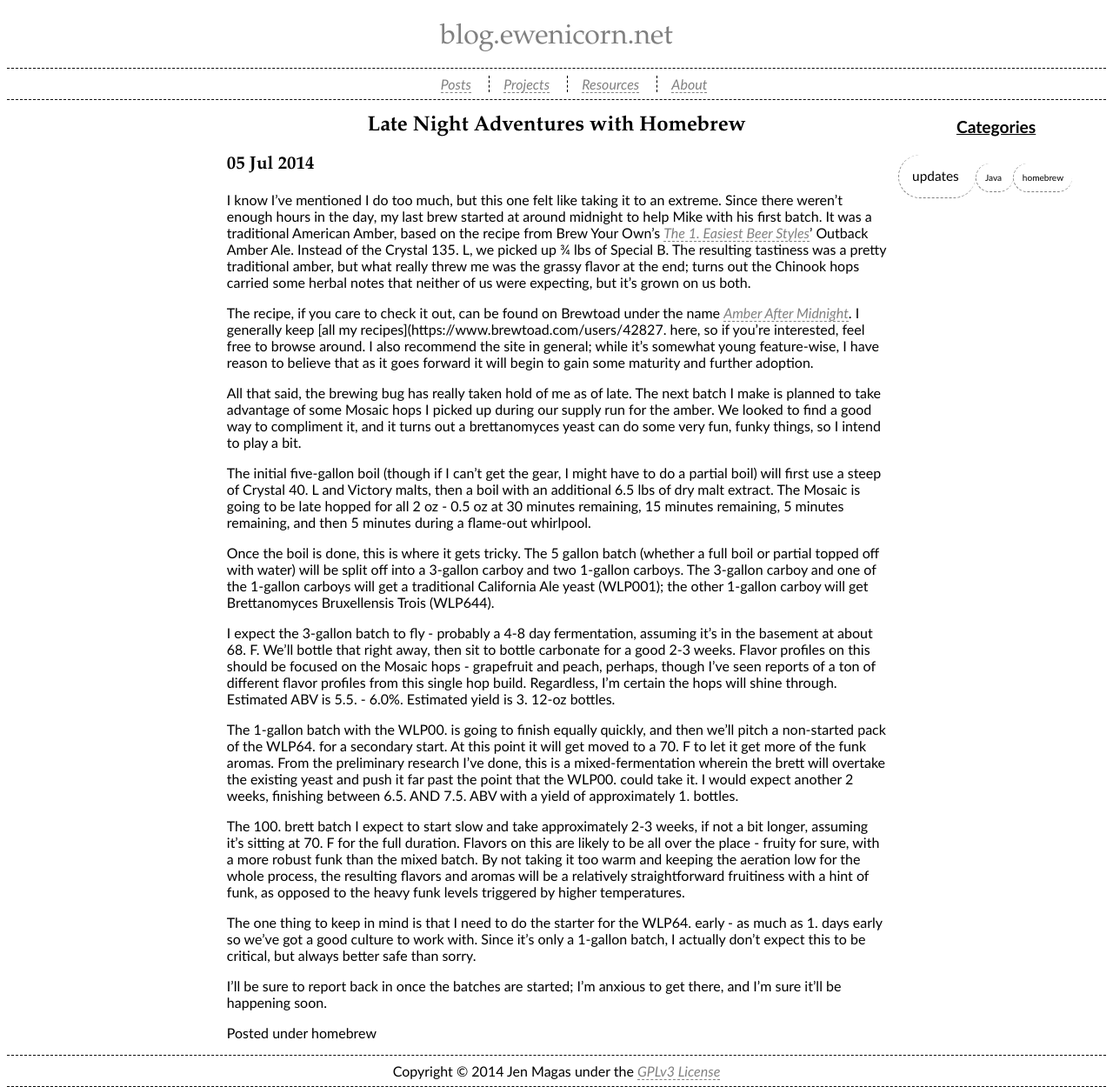
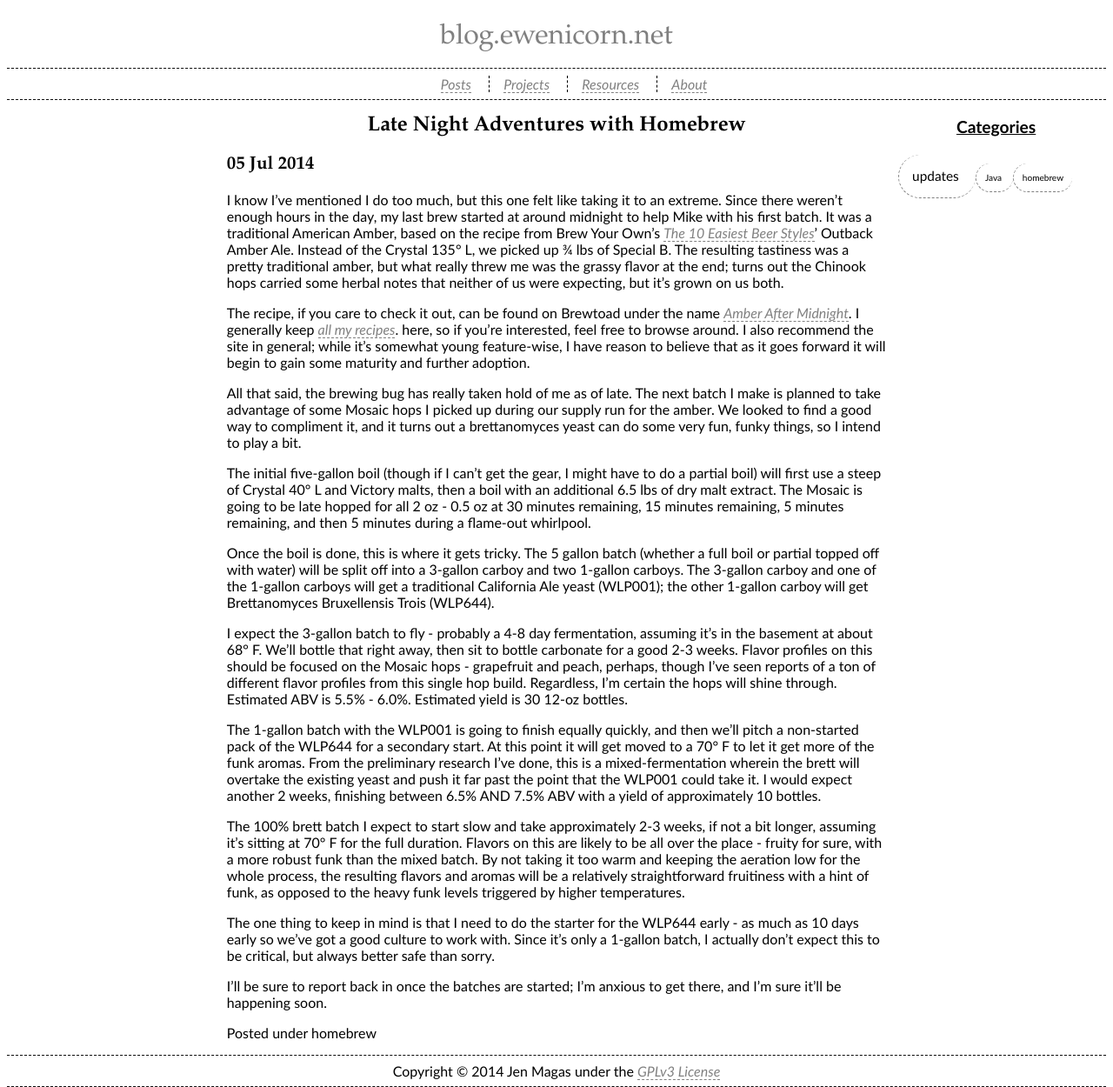
Before and after one commit to chaosmuse/chaosmuse.github.io, a Jekyll site: the page built from _posts/2014-07-05-Late-Night-Adventures-with-Homebrew.md, in a window 1280 px wide. Shown: the whole page at 87% size. Built offline with Jekyll 4.4.1, drawn with Linux system fonts in a browser that asks for light colours.

Commit message:
Fixed broken special characters from editor

```diff
--- a/_posts/2014-07-05-Late-Night-Adventures-with-Homebrew.md
+++ b/_posts/2014-07-05-Late-Night-Adventures-with-Homebrew.md
@@ -4,22 +4,22 @@ title: Late Night Adventures with Homebrew
 categories: [homebrew]
 ---
 
-I know I've mentioned I do too much, but this one felt like taking it to an extreme. Since there weren't enough hours in the day, my last brew started at around midnight to help Mike with his first batch. It was a traditional American Amber, based on the recipe from Brew Your Own's [The 1\. Easiest Beer Styles](http://byo.com/stories/beer-styles/item/1459-the-10-easiest-beer-styles)' Outback Amber Ale. Instead of the Crystal 135\. L, we picked up ¾ lbs of Special B. The resulting tastiness was a pretty traditional amber, but what really threw me was the grassy flavor at the end; turns out the Chinook hops carried some herbal notes that neither of us were expecting, but it's grown on us both.
+I know I've mentioned I do too much, but this one felt like taking it to an extreme. Since there weren't enough hours in the day, my last brew started at around midnight to help Mike with his first batch. It was a traditional American Amber, based on the recipe from Brew Your Own's [The 10 Easiest Beer Styles](http://byo.com/stories/beer-styles/item/1459-the-10-easiest-beer-styles)' Outback Amber Ale. Instead of the Crystal 135&deg; L, we picked up ¾ lbs of Special B. The resulting tastiness was a pretty traditional amber, but what really threw me was the grassy flavor at the end; turns out the Chinook hops carried some herbal notes that neither of us were expecting, but it's grown on us both.
 
-The recipe, if you care to check it out, can be found on Brewtoad under the name [Amber After Midnight](https://www.brewtoad.com/recipes/amber-after-midnight). I generally keep [all my recipes](https://www.brewtoad.com/users/42827\. here, so if you're interested, feel free to browse around. I also recommend the site in general; while it's somewhat young feature-wise, I have reason to believe that as it goes forward it will begin to gain some maturity and further adoption.
+The recipe, if you care to check it out, can be found on Brewtoad under the name [Amber After Midnight](https://www.brewtoad.com/recipes/amber-after-midnight). I generally keep [all my recipes](https://www.brewtoad.com/users/42827). here, so if you're interested, feel free to browse around. I also recommend the site in general; while it's somewhat young feature-wise, I have reason to believe that as it goes forward it will begin to gain some maturity and further adoption.
 
 All that said, the brewing bug has really taken hold of me as of late. The next batch I make is planned to take advantage of some Mosaic hops I picked up during our supply run for the amber. We looked to find a good way to compliment it, and it turns out a brettanomyces yeast can do some very fun, funky things, so I intend to play a bit.
 
-The initial five-gallon boil (though if I can't get the gear, I might have to do a partial boil) will first use a steep of Crystal 40\. L and Victory malts, then a boil with an additional 6.5 lbs of dry malt extract. The Mosaic is going to be late hopped for all 2 oz - 0.5 oz at 30 minutes remaining, 15 minutes remaining, 5 minutes remaining, and then 5 minutes during a flame-out whirlpool.
+The initial five-gallon boil (though if I can't get the gear, I might have to do a partial boil) will first use a steep of Crystal 40&deg; L and Victory malts, then a boil with an additional 6.5 lbs of dry malt extract. The Mosaic is going to be late hopped for all 2 oz - 0.5 oz at 30 minutes remaining, 15 minutes remaining, 5 minutes remaining, and then 5 minutes during a flame-out whirlpool.
 
 Once the boil is done, this is where it gets tricky. The 5 gallon batch (whether a full boil or partial topped off with water) will be split off into a 3-gallon carboy and two 1-gallon carboys. The 3-gallon carboy and one of the 1-gallon carboys will get a traditional California Ale yeast (WLP001); the other 1-gallon carboy will get Brettanomyces Bruxellensis Trois (WLP644).
 
-I expect the 3-gallon batch to fly - probably a 4-8 day fermentation, assuming it's in the basement at about 68\. F. We'll bottle that right away, then sit to bottle carbonate for a good 2-3 weeks. Flavor profiles on this should be focused on the Mosaic hops - grapefruit and peach, perhaps, though I've seen reports of a ton of different flavor profiles from this single hop build. Regardless, I'm certain the hops will shine through. Estimated ABV is 5.5\. - 6.0%. Estimated yield is 3\. 12-oz bottles.
+I expect the 3-gallon batch to fly - probably a 4-8 day fermentation, assuming it's in the basement at about 68&deg; F. We'll bottle that right away, then sit to bottle carbonate for a good 2-3 weeks. Flavor profiles on this should be focused on the Mosaic hops - grapefruit and peach, perhaps, though I've seen reports of a ton of different flavor profiles from this single hop build. Regardless, I'm certain the hops will shine through. Estimated ABV is 5.5% - 6.0%. Estimated yield is 30 12-oz bottles.
 
-The 1-gallon batch with the WLP00\. is going to finish equally quickly, and then we'll pitch a non-started pack of the WLP64\. for a secondary start. At this point it will get moved to a 70\. F to let it get more of the funk aromas. From the preliminary research I've done, this is a mixed-fermentation wherein the brett will overtake the existing yeast and push it far past the point that the WLP00\. could take it. I would expect another 2 weeks, finishing between 6.5\. AND 7.5\. ABV with a yield of approximately 1\. bottles.
+The 1-gallon batch with the WLP001 is going to finish equally quickly, and then we'll pitch a non-started pack of the WLP644 for a secondary start. At this point it will get moved to a 70&deg; F to let it get more of the funk aromas. From the preliminary research I've done, this is a mixed-fermentation wherein the brett will overtake the existing yeast and push it far past the point that the WLP001 could take it. I would expect another 2 weeks, finishing between 6.5% AND 7.5% ABV with a yield of approximately 10 bottles.
 
-The 100\. brett batch I expect to start slow and take approximately 2-3 weeks, if not a bit longer, assuming it's sitting at 70\. F for the full duration. Flavors on this are likely to be all over the place - fruity for sure, with a more robust funk than the mixed batch. By not taking it too warm and keeping the aeration low for the whole process, the resulting flavors and aromas will be a relatively straightforward fruitiness with a hint of funk, as opposed to the heavy funk levels triggered by higher temperatures.
+The 100% brett batch I expect to start slow and take approximately 2-3 weeks, if not a bit longer, assuming it's sitting at 70&deg; F for the full duration. Flavors on this are likely to be all over the place - fruity for sure, with a more robust funk than the mixed batch. By not taking it too warm and keeping the aeration low for the whole process, the resulting flavors and aromas will be a relatively straightforward fruitiness with a hint of funk, as opposed to the heavy funk levels triggered by higher temperatures.
 
-The one thing to keep in mind is that I need to do the starter for the WLP64\. early - as much as 1\. days early so we've got a good culture to work with. Since it's only a 1-gallon batch, I actually don't expect this to be critical, but always better safe than sorry.
+The one thing to keep in mind is that I need to do the starter for the WLP644 early - as much as 10 days early so we've got a good culture to work with. Since it's only a 1-gallon batch, I actually don't expect this to be critical, but always better safe than sorry.
 
 I'll be sure to report back in once the batches are started; I'm anxious to get there, and I'm sure it'll be happening soon.
```
